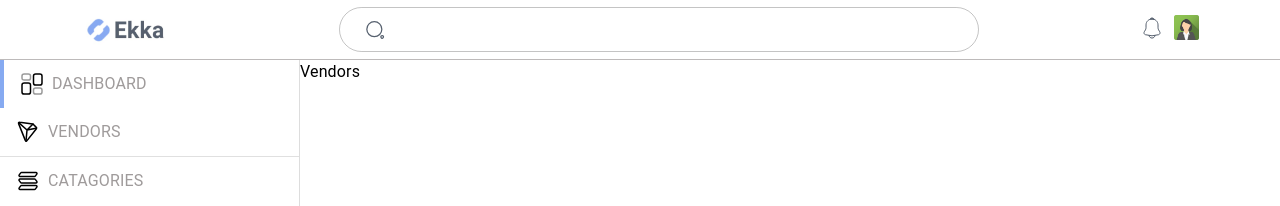
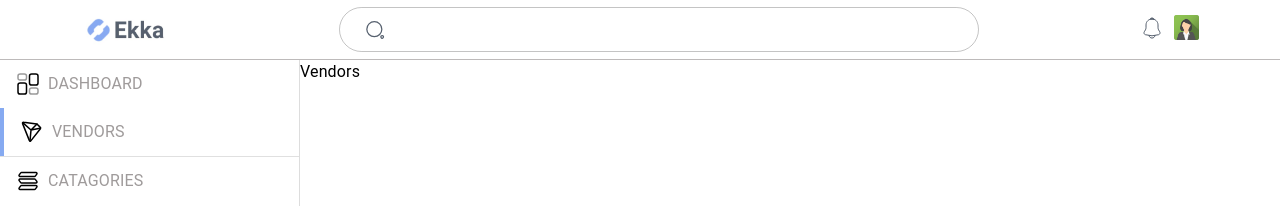
Before and after one commit to abidali671/e-store-dashboard, a React (Create React App) app: page /vendors in a window 1280 px wide. Shown: the top 206 px of the page. Built offline with nearby package versions, Linux system fonts and the light colour scheme.

Commit message:
set active location

```diff
--- a/src/components/sidebar/index.tsx
+++ b/src/components/sidebar/index.tsx
@@ -1,5 +1,5 @@
 import React, { useState } from 'react';
-import { useNavigate } from 'react-router-dom';
+import { useLocation, useNavigate } from 'react-router-dom';
 import { Box, Divider, ListItem, ListItemButton, ListItemText } from '@mui/material';
 import { SideItemT, sideListItems } from '../../data/app.data';
 import arrowleft2 from '@assests/arrowleft2.png';
@@ -12,8 +12,8 @@ const Sidebar = ({
 	toggleSidebar: () => void;
 	isCollapsed: boolean;
 }) => {
-	const [selectedDiv, setSelectedDiv] = useState<number>(0);
 	const navigate = useNavigate();
+	const location = useLocation();
 
 	const handleChangePage = (path: string) => {
 		navigate(path);
@@ -27,7 +27,7 @@ const Sidebar = ({
 						<Divider />
 					) : (
 						<ListItem
-							sx={index === selectedDiv ? styles.selected : styles.unselect}
+							sx={location.pathname === item.path ? styles.selected : styles.unselect}
 							onClick={() => item?.path && handleChangePage(item.path)}
 							disablePadding
 						>
```
